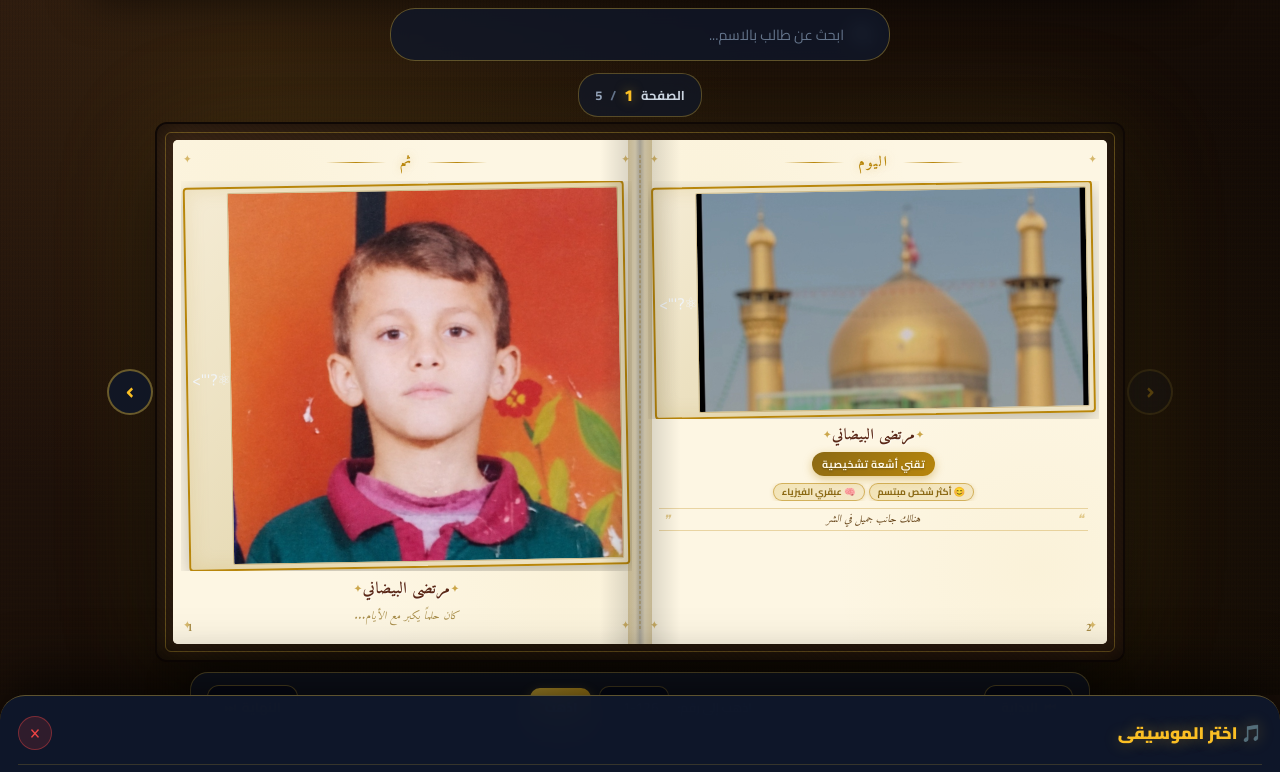
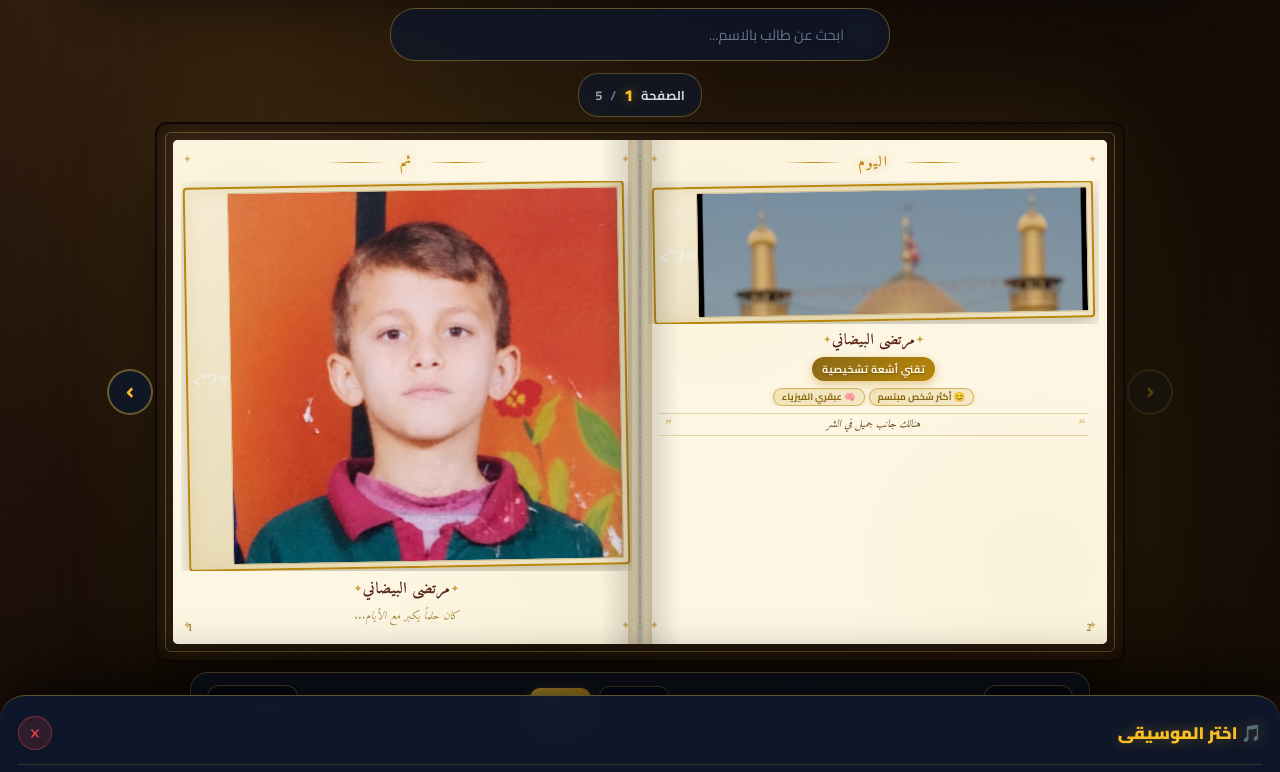
Before and after one commit to drmunthermohammed-prog/Medical-Physics, a plain HTML site: page book.html in a window 1280 px wide. Shown: the part 105-877 px from the top of the page. Drawn offline with nearby package versions, Linux system fonts and the light colour scheme; a web font is replaced by a local one.

Commit message:
Update book.css

```diff
--- a/css/book.css
+++ b/css/book.css
@@ -688,7 +688,7 @@ body.book-body {
    الصفحة اليمنى (الكبير) - الصورة نصف الصفحة والنص نصفها
    ========================================================= */
 .book-page-right .photo-wrapper {
-    flex: 0 0 50%;              /* ← 50% للصورة بالضبط */
+    flex: 0 0 30%;              /* ← 50% للصورة بالضبط */
     min-height: 0;
 }
 
```
